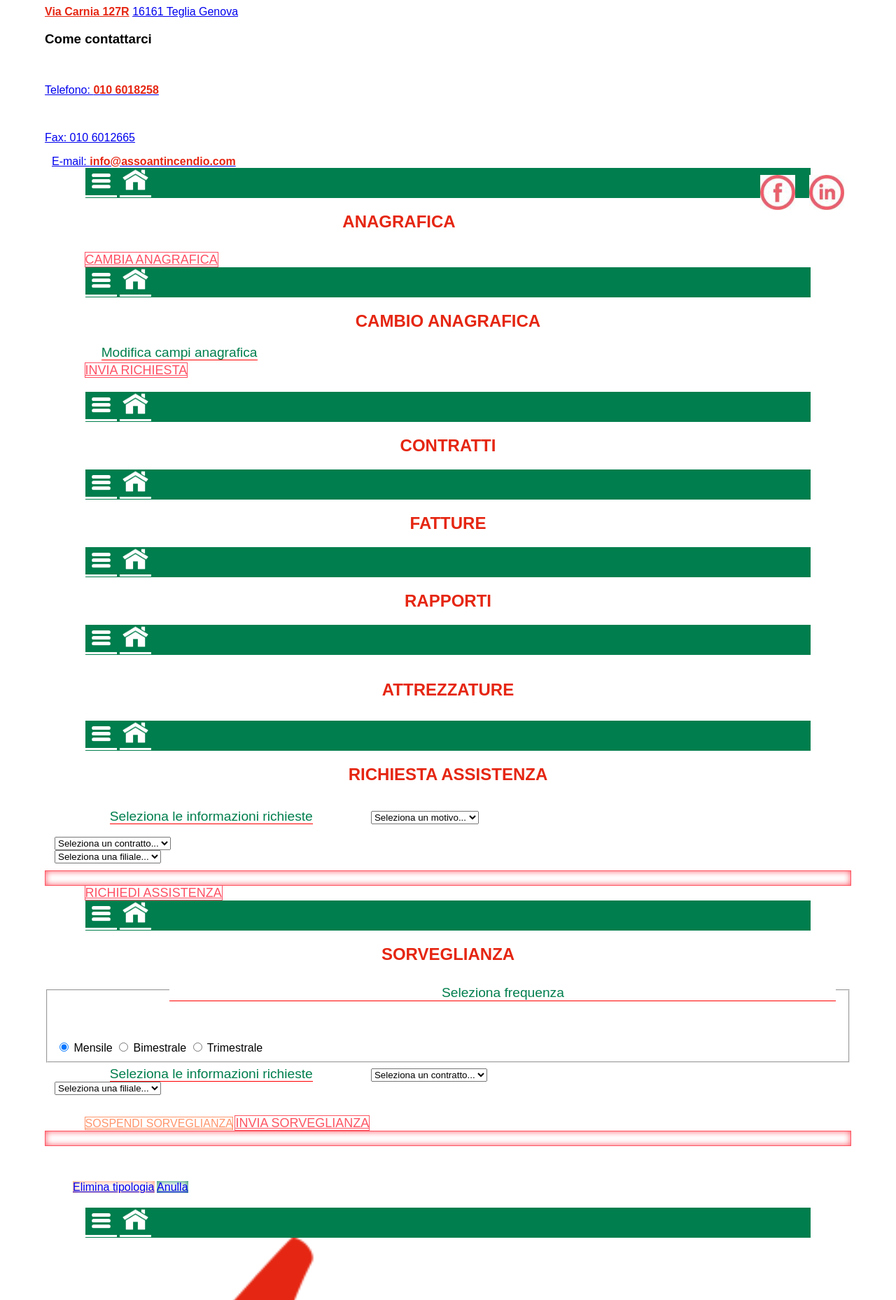
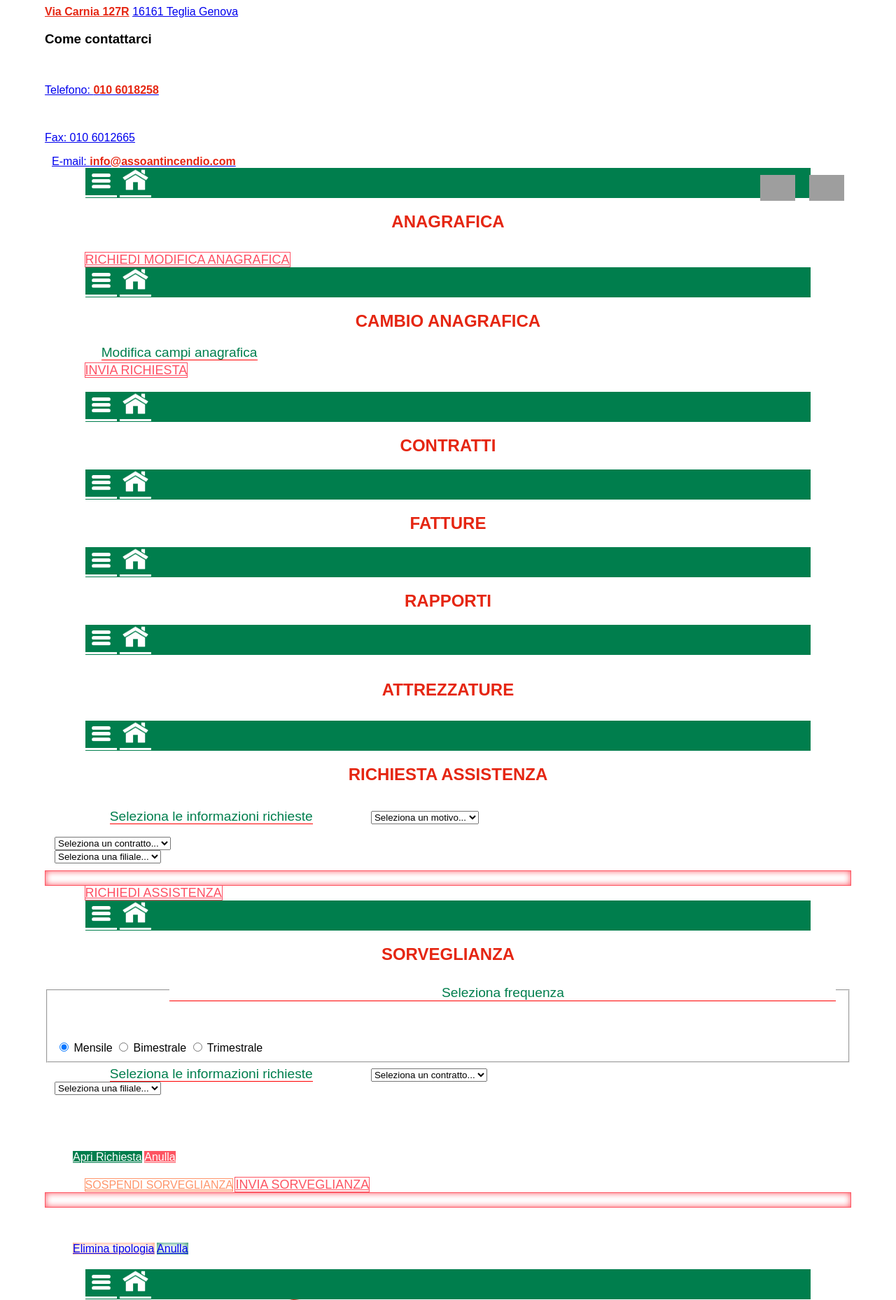
Before and after one commit to danigit/Asso, a PHP site: page /content.php in a window 1280 px wide. Shown: the part 1671-3529 px from the top of the page at 70% size. Run offline with PHP 8.4, Linux system fonts and the light colour scheme; the visitor is signed in with stand-in values (Sample User, id 1); some libraries are stand-ins or nearby versions; grey boxes are pictures that could not be loaded.

Commit message:
REFACTORING ANG BUG FIX
Aggiunte tutte richieste di cristian mandate a max.

```diff
--- a/www/content.php
+++ b/www/content.php
@@ -32,7 +32,7 @@ if (!isset($_SESSION['secure'], $_SESSION['username']))
     specific language governing permissions and limitations
     under the License.
 -->
-<html>
+<html lang="it">
     <head>
         <!--
         Customize this policy to fit your own app's needs. For more guidance, see:
@@ -64,7 +64,7 @@ if (!isset($_SESSION['secure'], $_SESSION['username']))
     </head>
     <body>
         <div data-role="panel" id="menu" data-position="left" data-display="overlay" data-theme="a">
-            <img src="img/logo.png" class="menu-title">
+            <img src="img/logo.png" class="menu-title" alt="Asso Antincendio" title="Asso Antincendio">
             <ul data-role="listview">
                 <li data-role="list-divider">Documenti</li>
                 <li><a href="#anagrafica">Anagrafica</a></li>
@@ -81,10 +81,10 @@ if (!isset($_SESSION['secure'], $_SESSION['username']))
         </div>
         <div data-role="page" id="home">
             <div data-theme="" data-role="header" data-position="fixed" data-fullscreen="false" data-id="mainHeader" class="background-green">
-                <a href="#menu" class="menu-icon border-radius-none border-none"><img src="img/menu-icon1.png" class="menu-icon-image background-green"></a>
+                <a href="#menu" class="menu-icon border-radius-none border-none"><img src="img/menu-icon1.png" class="menu-icon-image background-green" alt="Menu" title="Menu"></a>
             </div>
             <div data-role="content">
-                <img src="img/logo.jpg" id="benvenuto-image">
+                <img src="img/logo.jpg" id="benvenuto-image" alt="Asso Antincendio" title="Asso Antincendio">
                 <h1 class="login-header home-phrase">BENVENUTO NELLA TUA AREA PERSONALE</h1>
                 <p class="center-text"></p>
                 <div data-role="collapsible" class="contratti-collapsible">
@@ -101,16 +101,16 @@ if (!isset($_SESSION['secure'], $_SESSION['username']))
                     </a>
                 </div>
                 <div id="facebook">
-                    <a href="https://www.linkedin.com/in/gorla-christian-04265b78/"><img src="img/linkedin-5-64.jpg" class="social" style="float: right"></a>
-                    <a href="https://www.facebook.com/assoantincendio/" ><img src="img/facebook-5-64.jpg" class="social"></a>
+                    <a href="https://www.linkedin.com/in/gorla-christian-04265b78/"><img src="img/icona_linkedin.png" class="social" style="float: right" alt="Visista pagina LinkedIn" title="Visita pagina LinkedIn"></a>
+                    <a href="https://www.facebook.com/assoantincendio/" ><img src="img/icona_fb.png" class="social" alt="Visita pagina Facebook" title="Visita pagina Facebook"></a>
                 </div>
             </div>
         </div>
 
         <div data-role="page" id="anagrafica">
             <div data-theme="" data-role="header" data-position="fixed" data-id="mainHeader" data-fullscreen="false" class="background-green">
-                <a href="#menu" class="menu-icon border-none border-radius-none"><img src="img/menu-icon1.png" class="menu-icon-image background-green"></a>
-                <a href="#home" class="menu-icon border-none border-radius-none"><img src="img/home-icon.png" class="menu-icon-image background-green"></a>
+                <a href="#menu" class="menu-icon border-none border-radius-none"><img src="img/menu-icon1.png" class="menu-icon-image background-green" alt="Menu" title="Menu"></a>
+                <a href="#home" class="menu-icon border-none border-radius-none"><img src="img/home-icon.png" class="menu-icon-image background-green" alt="Asso Antincendio" title="Asso Antincendio"></a>
             </div>
 
             <div data-role="content" class="anagrafica-padding margin-bottom-30 background-white">
@@ -119,14 +119,14 @@ if (!isset($_SESSION['secure'], $_SESSION['username']))
             </div>
 
             <div data-role="footer" data-position="fixed" data-fullscreen="false">
-                <div><a href="#cambioAnagrafica" id="cambia-anagrafica-button" class="ui-btn ui-shadow ui-corner-all visualizza-button-anagrafica margin-auto font-large">CAMBIA ANAGRAFICA</a></div>
+                <div><a href="#cambioAnagrafica" id="cambia-anagrafica-button" class="ui-btn ui-shadow ui-corner-all visualizza-button-anagrafica margin-auto font-large">RICHIEDI MODIFICA ANAGRAFICA</a></div>
             </div>
         </div>
 
         <div data-role="page" id="cambioAnagrafica">
             <div data-theme="" data-role="header" data-position="fixed" data-fullscreen="false" data-id="mainHeader" class="background-green">
-                <a href="#menu" class="menu-icon border-none border-radius-none"><img src="img/menu-icon1.png" class="menu-icon-image background-green"></a>
-                <a href="#home" class="menu-icon border-none border-radius-none border-radius-none"><img src="img/home-icon.png" class="menu-icon-image background-green"></a>
+                <a href="#menu" class="menu-icon border-none border-radius-none"><img src="img/menu-icon1.png" class="menu-icon-image background-green" alt="Menu" title="Menu"></a>
+                <a href="#home" class="menu-icon border-none border-radius-none border-radius-none"><img src="img/home-icon.png" class="menu-icon-image background-green" alt="Asso Antincendio" title="Asso Antincendio"></a>
             </div>
 
             <div data-role="content" class="anagrafica-padding">
@@ -159,8 +159,8 @@ if (!isset($_SESSION['secure'], $_SESSION['username']))
 
         <div data-role="page" id="contratti">
             <div data-theme="" data-role="header" data-position="fixed" data-id="mainHeader" data-fullscreen="false" class="background-green">
-                <a href="#menu" class="menu-icon border-none border-radius-none"><img src="img/menu-icon1.png" class="menu-icon-image background-green"></a>
-                <a href="#home" class="menu-icon border-none border-radius-none"><img src="img/home-icon.png" class="menu-icon-image background-green"></a>
+                <a href="#menu" class="menu-icon border-none border-radius-none"><img src="img/menu-icon1.png" class="menu-icon-image background-green" alt="Menu" title="Menu"></a>
+                <a href="#home" class="menu-icon border-none border-radius-none"><img src="img/home-icon.png" class="menu-icon-image background-green" alt="Asso Antincendio" title="Asso Antincendio"></a>
             </div>
             <div data-role="content">
                 <h1 class="red-text philosopher-font header-page-title">CONTRATTI</h1>
@@ -171,8 +171,8 @@ if (!isset($_SESSION['secure'], $_SESSION['username']))
 
         <div data-role="page" id="fatture">
             <div data-theme="" data-role="header" data-position="fixed" data-id="mainHeader" data-fullscreen="false" class="background-green">
-                <a href="#menu" class="menu-icon border-none border-radius-none"><img src="img/menu-icon1.png" class="menu-icon-image background-green"></a>
-                <a href="#home" class="menu-icon border-none border-radius-none"><img src="img/home-icon.png" class="menu-icon-image background-green"></a>
+                <a href="#menu" class="menu-icon border-none border-radius-none"><img src="img/menu-icon1.png" class="menu-icon-image background-green" alt="Menu" title="Menu"></a>
+                <a href="#home" class="menu-icon border-none border-radius-none"><img src="img/home-icon.png" class="menu-icon-image background-green" alt="Asso Antincendio" title="Asso Antincendio"></a>
             </div>
             <div data-role="content">
                 <h1 class="red-text philosopher-font header-page-title">FATTURE</h1>
@@ -183,8 +183,8 @@ if (!isset($_SESSION['secure'], $_SESSION['username']))
 
         <div data-role="page" id="rapporti">
             <div data-theme="" data-role="header" data-position="fixed" data-id="mainHeader" data-fullscreen="false" class="background-green">
-                <a href="#menu" class="menu-icon border-none border-radius-none"><img src="img/menu-icon1.png" class="menu-icon-image background-green"></a>
-                <a href="#home" class="menu-icon border-none border-radius-none"><img src="img/home-icon.png" class="menu-icon-image background-green"></a>
+                <a href="#menu" class="menu-icon border-none border-radius-none"><img src="img/menu-icon1.png" class="menu-icon-image background-green" alt="Menu" title="Menu"></a>
+                <a href="#home" class="menu-icon border-none border-radius-none"><img src="img/home-icon.png" class="menu-icon-image background-green" alt="Asso Antincendio" title="Asso Antincendio"></a>
             </div>
             <div data-role="content">
                 <h1 class="red-text philosopher-font header-page-title">RAPPORTI</h1>
@@ -195,8 +195,8 @@ if (!isset($_SESSION['secure'], $_SESSION['username']))
 
         <div data-role="page" id="attrezzature">
             <div data-theme="" data-role="header" data-position="fixed" data-id="mainHeader" data-fullscreen="false" class="background-green">
-                <a href="#menu" class="menu-icon border-none border-radius-none"><img src="img/menu-icon1.png" class="menu-icon-image background-green"></a>
-                <a href="#home" class="menu-icon border-none border-radius-none"><img src="img/home-icon.png" class="menu-icon-image background-green"></a>
+                <a href="#menu" class="menu-icon border-none border-radius-none"><img src="img/menu-icon1.png" class="menu-icon-image background-green" alt="Menu" title="Menu"></a>
+                <a href="#home" class="menu-icon border-none border-radius-none"><img src="img/home-icon.png" class="menu-icon-image background-green" alt="Asso Antincendio" title="Asso Antincendio"></a>
             </div>
             <div data-role="content" id="attrezzature-container">
                 <h1 class="red-text philosopher-font header-page-title margin-bottom-30">ATTREZZATURE</h1>
@@ -207,8 +207,8 @@ if (!isset($_SESSION['secure'], $_SESSION['username']))
 
         <div data-role="page" id="richiestaAssistenza">
             <div data-theme="" data-role="header" data-position="fixed" data-id="mainHeader" data-fullscreen="false" class="background-green">
-                <a href="#menu" class="menu-icon border-none border-radius-none"><img src="img/menu-icon1.png" class="menu-icon-image background-green"></a>
-                <a href="#home" class="menu-icon border-none border-radius-none"><img src="img/home-icon.png" class="menu-icon-image background-green"></a>
+                <a href="#menu" class="menu-icon border-none border-radius-none"><img src="img/menu-icon1.png" class="menu-icon-image background-green" alt="Menu" title="Menu"></a>
+                <a href="#home" class="menu-icon border-none border-radius-none"><img src="img/home-icon.png" class="menu-icon-image background-green" alt="Asso Antincendio" title="Asso Antincendio"></a>
             </div>
             <div data-role="content" class="anagrafica-padding">
                 <h1 class="red-text philosopher-font header-page-title margin-bottom-30">RICHIESTA ASSISTENZA</h1>
@@ -252,8 +252,8 @@ if (!isset($_SESSION['secure'], $_SESSION['username']))
 
         <div data-role="page" id="sorveglianza">
             <div data-theme="" data-role="header" data-position="fixed" data-id="mainHeader" data-fullscreen="false" class="background-green">
-                <a href="#menu" class="menu-icon border-none border-radius-none"><img src="img/menu-icon1.png" class="menu-icon-image background-green"></a>
-                <a href="#home" class="menu-icon border-none border-radius-none"><img src="img/home-icon.png" class="menu-icon-image background-green"></a>
+                <a href="#menu" class="menu-icon border-none border-radius-none"><img src="img/menu-icon1.png" class="menu-icon-image background-green" alt="Menu" title="Menu"></a>
+                <a href="#home" class="menu-icon border-none border-radius-none"><img src="img/home-icon.png" class="menu-icon-image background-green" alt="Asso Antincendio" title="Asso Antincendio"></a>
             </div>
             <div data-role="content" class="anagrafica-padding">
                 <h1 class="red-text philosopher-font header-page-title">SORVEGLIANZA</h1>
@@ -294,6 +294,15 @@ if (!isset($_SESSION['secure'], $_SESSION['username']))
                 <div id="questionarioSorveglianza" class="margin-top-20"></div>
             </div>
 
+            <div data-role="popup" id="open-assistenza-confirm" class="padding-20-40" data-history="false" data-overlay-theme="a">
+                <div data-role="content">
+                    <h3 class="open-assistenza-confirm-header center-text blue-color margin-bottom-30 font-x-large"></h3>
+                    <p class="delete-object-confirm-text center-text margin-bottom-30"></p>
+                    <a href="#richiestaAssistenza" id="open-assistenza-confirm-button" class="background-green white-text" data-role="button">Apri Richiesta</a>
+                    <a href="#" id="open-assistenza-cancel-button" class="red-background white-text" data-role="button" data-rel="back">Anulla</a>
+                </div>
+            </div>
+
             <div id="sorveglianzaMessaggioErrore"></div>
 
             <div data-role="footer" data-position="fixed" class="background-white" data-fullscreen="false">
@@ -319,8 +328,8 @@ if (!isset($_SESSION['secure'], $_SESSION['username']))
 
         <div data-role="page" id="modificaPassword">
             <div data-theme="" data-role="header" data-position="fixed" data-id="mainHeader" data-fullscreen="false" class="background-green">
-                <a href="#menu" class="menu-icon border-none border-radius-none"><img src="img/menu-icon1.png" class="menu-icon-image background-green"></a>
-                <a href="#home" class="menu-icon border-none border-radius-none"><img src="img/home-icon.png" class="menu-icon-image background-green"></a>
+                <a href="#menu" class="menu-icon border-none border-radius-none"><img src="img/menu-icon1.png" class="menu-icon-image background-green" alt="Menu" title="Menu"></a>
+                <a href="#home" class="menu-icon border-none border-radius-none"><img src="img/home-icon.png" class="menu-icon-image background-green" alt="Asso Antincendio" title="Asso Antincendio"></a>
             </div>
             <div data-role="content">
                 <img src="img/logo.png" class="menu-title">
@@ -338,8 +347,8 @@ if (!isset($_SESSION['secure'], $_SESSION['username']))
 
         <div data-role="page" id="viewList">
             <div data-theme="" data-role="header" data-position="fixed" data-id="mainHeader" data-fullscreen="false" class="background-green">
-                <a href="#menu" class="menu-icon border-none border-radius-none"><img src="img/menu-icon1.png" class="menu-icon-image background-green"></a>
-                <a href="#home" class="menu-icon border-none border-radius-none"><img src="img/home-icon.png" class="menu-icon-image background-green"></a>
+                <a href="#menu" class="menu-icon border-none border-radius-none"><img src="img/menu-icon1.png" class="menu-icon-image background-green" alt="Menu" title="Menu"></a>
+                <a href="#home" class="menu-icon border-none border-radius-none"><img src="img/home-icon.png" class="menu-icon-image background-green" alt="Asso Antincendio" title="Asso Antincendio"></a>
             </div>
             <div data-role="content" id="viewListContent">
                 <h1 class="red-text philosopher-font header-page-title">Lista Attrezzature</h1>
@@ -348,7 +357,7 @@ if (!isset($_SESSION['secure'], $_SESSION['username']))
 
                 <div data-role="footer" id="viewListFooter" data-position="fixed" class="background-white" data-fullscreen="false">
                     <a href="#" id="salvaCsv" class="sorveglianzaInviaDati font-medium ui-disabled padding-lr-zero-tb-9px" data-role="button" data-inline="true">SALVA CSV</a>
-                    <a href="#" id="salvaPdf" class="sorveglianzaInviaDati font-medium ui-disabled padding-lr-zero-tb-9px" data-role="button" data-inline="true">SALVA PDF</a>
+                    <a href="#" id="salvaPdf" class="sorveglianzaInviaDati font-medium ui-disabled padding-lr-zero-tb-9px" data-role="button" data-inline="true">ESPORTA LISTA IN PDF</a>
                 </div>
             </div>
         </div>
--- a/www/css/custom.css
+++ b/www/css/custom.css
@@ -175,8 +175,10 @@ input{
 }
 
 #login-content > a{
-    margin-top: 0!important;
-    background: #FD5562!important;
+    width: 35%!important;
+    padding: 7px;
+    margin: 0 auto auto auto!important;
+    background: #007E4D!important;
     text-shadow: none!important;
     color: #ffffff;
 }
@@ -201,6 +203,11 @@ input{
     color: #000000!important;
     border-radius: 12px!important;
     border: 1px solid #007E4D!important;
+}
+
+#recover-pass-fielset div:nth-child(3){
+    background-color: #007E4D!important;
+    color: #ffffff!important;
 }
 
 .privacy-div > h5 > a{
@@ -724,13 +731,13 @@ input{
 
 .si-checkbox{
     float: left;
-    width: 45%;
+    width: 15%;
     margin-right: 6%;
     margin-left: 2%;
 }
 
 .no-checkbox{
-    width: 45%;
+    width: 15%;
     float: left;
     margin-right: 2%;
 }
@@ -745,7 +752,7 @@ input{
 
 .sorveglianza-note{
     width: 96%!important;
-    margin: auto!important;
+    margin: auto auto 10px 0!important;
     padding: 5px!important;
     border-radius: 10px!important;
 }
@@ -871,7 +878,31 @@ input{
 }
 
 .ui-radio-off{
+    background: #FFFFFF!important;
+    border: none!important;
+    color: #000000!important;
+}
+
+#sorveglianzaRadioFieldset .ui-radio{
+    margin: 0 1% 0 1%;
+    border: 1px solid #000000;
+    border-radius: 0;
+    width: 30%;
+}
+
+#questionarioSorveglianza .ui-radio{
+    border: 1px solid #000000;
+}
+
+.sorveglianza-collapsible{
+    padding-left: 5%;
+    padding-right: 5%;
+}
+
+.red-background{
     background: #FD5562!important;
-    border: none!important;
-    color: #ffffff!important;
 }
+
+.margin-left-none{
+    margin-left: 0!important;
+}
--- a/www/js/view-list.js
+++ b/www/js/view-list.js
@@ -131,7 +131,7 @@ function viewList(elem, contratto) {
 
                         //controllo se l'articolo contiene una matricola e lo inserisco
                         if(innerValue.MATRICOLA)
-                            content += "<div data-role='collapsible' class='viewlist-collapsible'><h3>Matricola: " + innerValue.MATRICOLA + " / Nr: " + innerValue.PROGRESSIVO + "</h3>";
+                            content += "<div data-role='collapsible' class='viewlist-collapsible'><h3>Nr: " + innerValue.PROGRESSIVO + " / Matricola: " + innerValue.MATRICOLA + "</h3>";
                         else if(innerValue.PROGRESSIVO)
                             content += "<div data-role='collapsible' class='viewlist-collapsible'><h3>Progressivo: " + innerValue.PROGRESSIVO + " / Ubicazione: " + innerValue.UBICAZIONE + "</h3>";
                         else
--- a/www/php/ajax/send_email_pdf.php
+++ b/www/php/ajax/send_email_pdf.php
@@ -40,7 +40,7 @@ class send_email_pdf extends cs_interaction{
         $mail->SMTPSecure = 'tls';
         $mail->SMTPAuth = true;
         $mail->Username = "dsacconto@gmail.com";
-        $mail->Password = "!ds.acconto!88";
+        $mail->Password = "!ds!acconto88";
         $mail->setFrom('ds.acconto@gmail.com', 'Asso Antincendio');
         $mail->addAddress($this->email);
         $mail->Subject = "Asso Antincendio Sorveglianza";
```
Also changed, not shown: www/index.php (+19 -3 lines), www/js/generate_pdf.js (+9 -3 lines), www/js/login.js (+23 -0 lines), www/js/richiesta-assistenza.js (+13 -11 lines), www/js/sorveglianza.js (+31 -18 lines), www/php/ajax/recover_password.php (added, +72 -0 lines), www/php/ajax/send_email_assistenza.php (+4 -3 lines).
